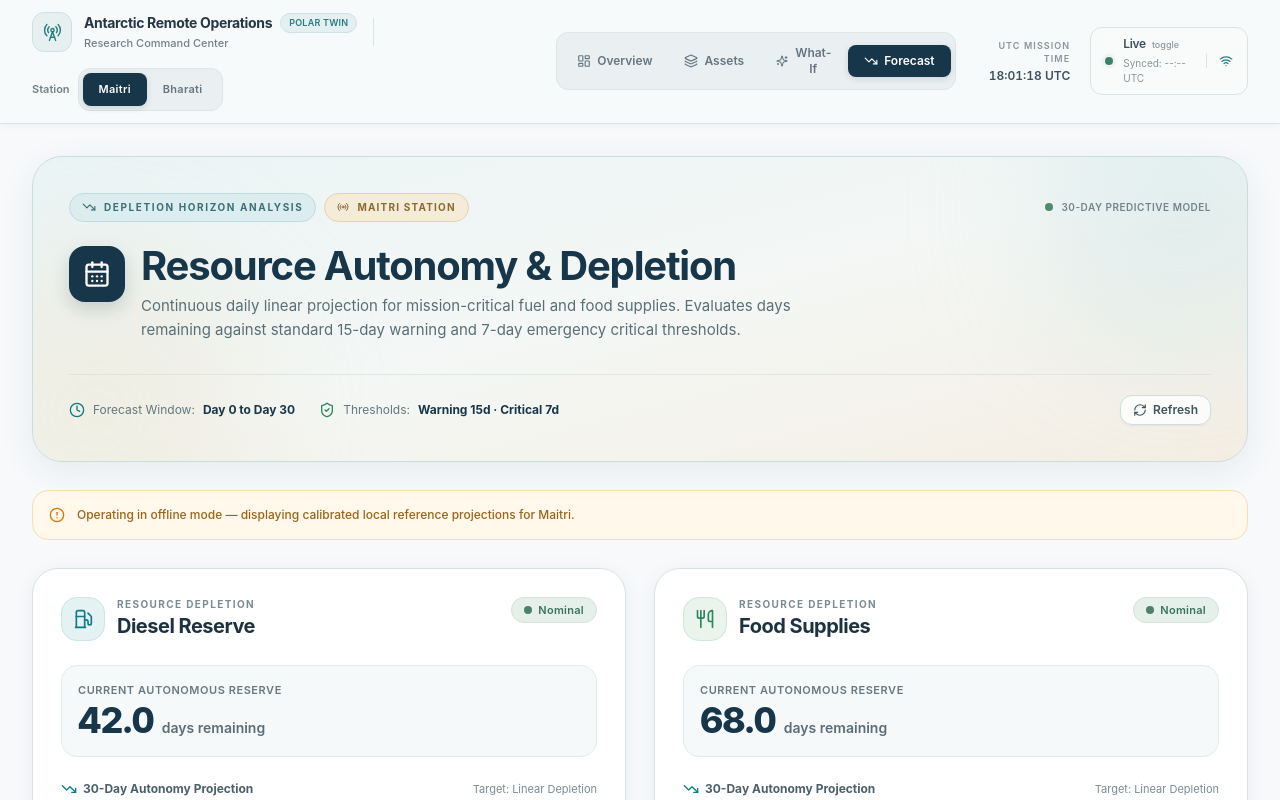
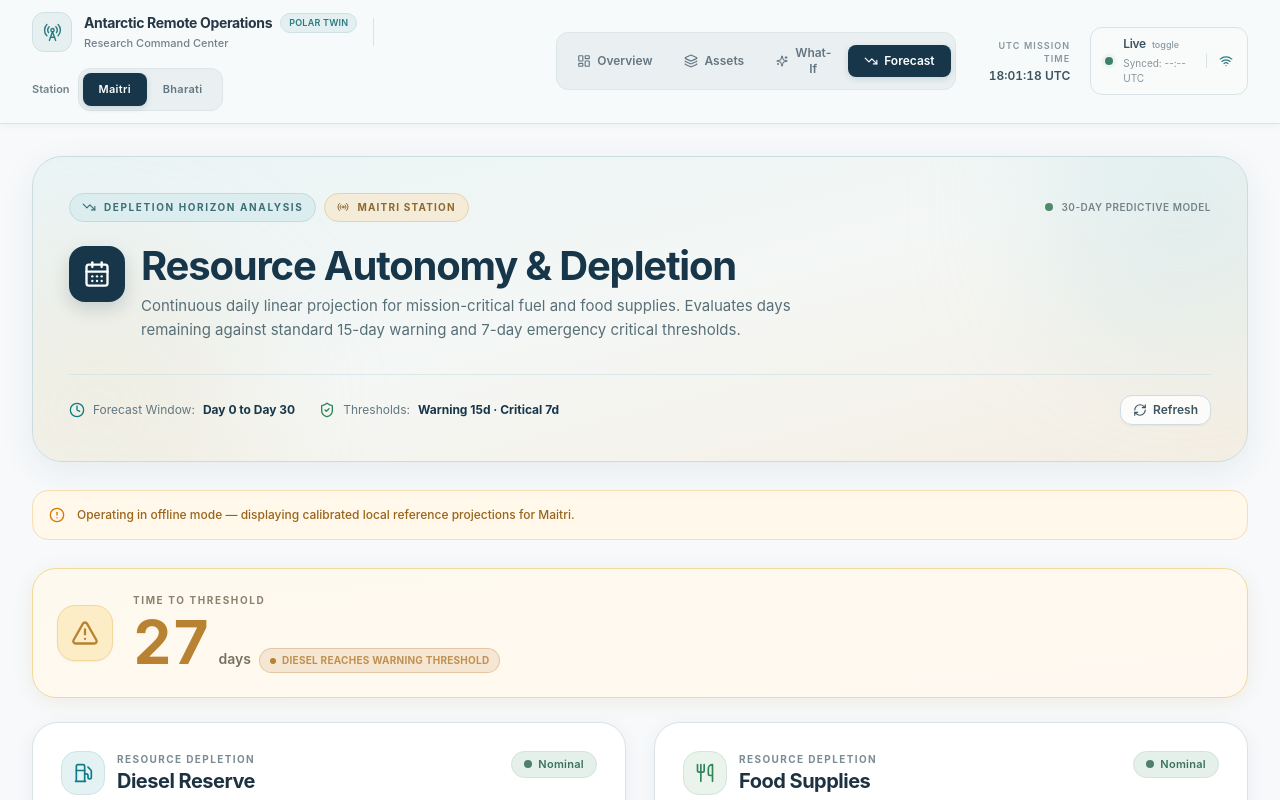
Before and after one commit to shadow-anderson/antarctic-twin, a Next.js app in the folder frontend/: page / in a window 1280 px wide. Both pictures are taken after a click on the button "Forecast". Shown: the top 800 px of the page. Built offline with nearby package versions, Linux system fonts and the light colour scheme; no server answers.

Commit message:
Part 3: Forecast 'Time to threshold' hero strip, reduce ResourceForecastCard number emphasis

```diff
--- a/frontend/components/forecast/ForecastPanel.tsx
+++ b/frontend/components/forecast/ForecastPanel.tsx
@@ -10,11 +10,13 @@ import {
   TrendingDown,
   Loader2,
   AlertCircle,
+  AlertTriangle,
   Radio,
   Clock,
   RefreshCw,
   ShieldCheck,
   CalendarDays,
+  CheckCircle2,
 } from "lucide-react";
 
 export const ForecastPanel: React.FC = () => {
@@ -174,9 +176,95 @@ export const ForecastPanel: React.FC = () => {
           </button>
         </div>
       ) : forecast ? (
-        <div className="grid grid-cols-1 lg:grid-cols-2 gap-7">
-          <ResourceForecastCard forecast={forecast.diesel} />
-          <ResourceForecastCard forecast={forecast.food} />
+        <div className="space-y-6">
+
+          {/* =========================================================
+              HERO: TIME TO THRESHOLD STRIP
+          ========================================================= */}
+          {(() => {
+            // Find the nearest threshold crossing across diesel and food
+            const allCrossings: Array<{
+              resource: string;
+              label: string;
+              day: number;
+              type: "warning" | "critical";
+            }> = [];
+
+            for (const resourceKey of ["diesel", "food"] as const) {
+              for (const crossing of forecast[resourceKey].threshold_crossings) {
+                if (crossing.projected_day !== null) {
+                  allCrossings.push({
+                    resource: resourceKey === "diesel" ? "Diesel" : "Food",
+                    label: crossing.threshold_label,
+                    day: crossing.projected_day,
+                    type: crossing.threshold_label as "warning" | "critical",
+                  });
+                }
+              }
+            }
+
+            // Sort ascending — nearest first
+            allCrossings.sort((a, b) => a.day - b.day);
+            const nearest = allCrossings[0] ?? null;
+
+            if (!nearest) {
+              // Stable — no threshold crossing
+              return (
+                <div className="flex flex-col sm:flex-row sm:items-center gap-4 p-5 sm:p-6 rounded-[24px] border border-[#BFD8CC] bg-gradient-to-br from-[#E8F5EE] to-[#F3FAF5] shadow-[0_4px_16px_rgba(79,138,107,0.10)]">
+                  <div className="flex items-center justify-center w-14 h-14 shrink-0 rounded-[18px] bg-[#D5EBDF] border border-[#BDD8CA] text-[#4F8A6B] shadow-sm">
+                    <CheckCircle2 className="w-7 h-7" />
+                  </div>
+                  <div>
+                    <div className="text-[10px] font-bold uppercase tracking-[0.16em] text-[#6A9B82] mb-1">Threshold Status</div>
+                    <p className="text-xl font-bold text-[#2F6A50] tracking-tight">
+                      Stable — no threshold crossing in 30 days
+                    </p>
+                    <p className="text-xs text-[#6A9B82] mt-1">Both diesel and food reserves remain above warning levels throughout the forecast window.</p>
+                  </div>
+                </div>
+              );
+            }
+
+            const isCritical = nearest.type === "critical";
+            const colors = isCritical
+              ? { bg: "from-[#FEF2F2] to-[#FDF5F5]", border: "border-[#F8C5C5]", iconBg: "bg-[#FCDCDC] border-[#F8C5C5] text-[#B65C5C]", numColor: "text-[#B65C5C]", labelBg: "bg-[#B65C5C]/15 border-[#B65C5C]/30 text-[#C07070]", dot: "bg-[#B65C5C]", glow: "rgba(182,92,92,0.12)" }
+              : { bg: "from-[#FEF9EE] to-[#FFF8F0]", border: "border-[#F0D99A]", iconBg: "bg-[#FDEDC7] border-[#F0D99A] text-[#B98232]", numColor: "text-[#B98232]", labelBg: "bg-[#B98232]/15 border-[#B98232]/30 text-[#C09050]", dot: "bg-[#B98232]", glow: "rgba(185,130,50,0.12)" };
+
+            return (
+              <div
+                style={{ boxShadow: `0 4px 20px ${colors.glow}` }}
+                className={`flex flex-col sm:flex-row sm:items-center gap-5 p-5 sm:p-6 rounded-[24px] border ${colors.border} bg-gradient-to-br ${colors.bg}`}
+              >
+                {/* Icon */}
+                <div className={`flex items-center justify-center w-14 h-14 shrink-0 rounded-[18px] border ${colors.iconBg} shadow-sm`}>
+                  {isCritical
+                    ? <AlertCircle className="w-7 h-7" />
+                    : <AlertTriangle className="w-7 h-7" />}
+                </div>
+
+                {/* Content */}
+                <div className="flex-1 min-w-0">
+                  <div className="text-[10px] font-bold uppercase tracking-[0.16em] text-[#8A8070] mb-1">Time to Threshold</div>
+                  <div className="flex items-baseline gap-2 flex-wrap">
+                    <span className={`text-5xl sm:text-6xl font-bold tabular-nums leading-none ${colors.numColor}`}>
+                      {nearest.day}
+                    </span>
+                    <span className="text-sm font-semibold text-[#7A7060] mb-0.5">days</span>
+                    <span className={`inline-flex items-center gap-1.5 px-2.5 py-1 rounded-full border text-[10px] font-bold uppercase tracking-wide ${colors.labelBg}`}>
+                      <span className={`w-1.5 h-1.5 rounded-full ${colors.dot}`} />
+                      {nearest.resource} reaches {nearest.label.toUpperCase()} threshold
+                    </span>
+                  </div>
+                </div>
+              </div>
+            );
+          })()}
+
+          {/* ResourceForecastCard grid */}
+          <div className="grid grid-cols-1 lg:grid-cols-2 gap-7">
+            <ResourceForecastCard forecast={forecast.diesel} />
+            <ResourceForecastCard forecast={forecast.food} />
+          </div>
         </div>
       ) : null}
     </div>
--- a/frontend/components/forecast/ResourceForecastCard.tsx
+++ b/frontend/components/forecast/ResourceForecastCard.tsx
@@ -120,7 +120,7 @@ export const ResourceForecastCard: React.FC<ResourceForecastCardProps> = ({
             Current Autonomous Reserve
           </span>
           <div className="flex items-baseline gap-2 mt-0.5">
-            <span className="text-3xl sm:text-4xl font-extrabold text-[#17364A] tracking-tight tabular-nums">
+            <span className="text-2xl sm:text-3xl font-extrabold text-[#17364A] tracking-tight tabular-nums">
               {forecast.current_days_remaining.toFixed(1)}
             </span>
             <span className="text-sm font-semibold text-[#5B6D77]">
```
